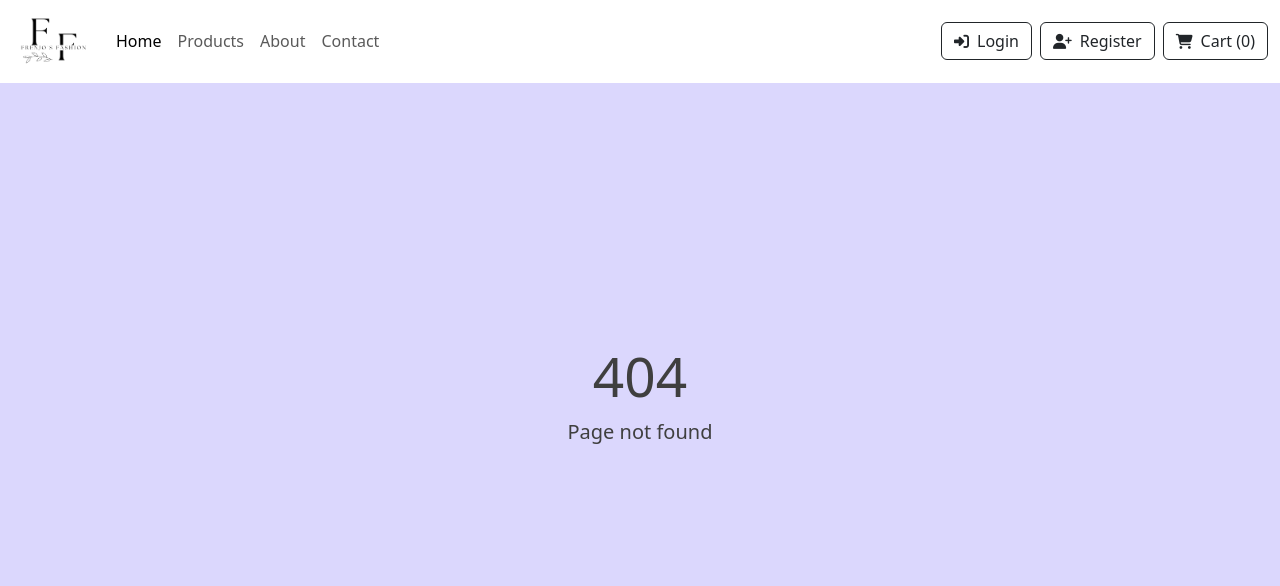
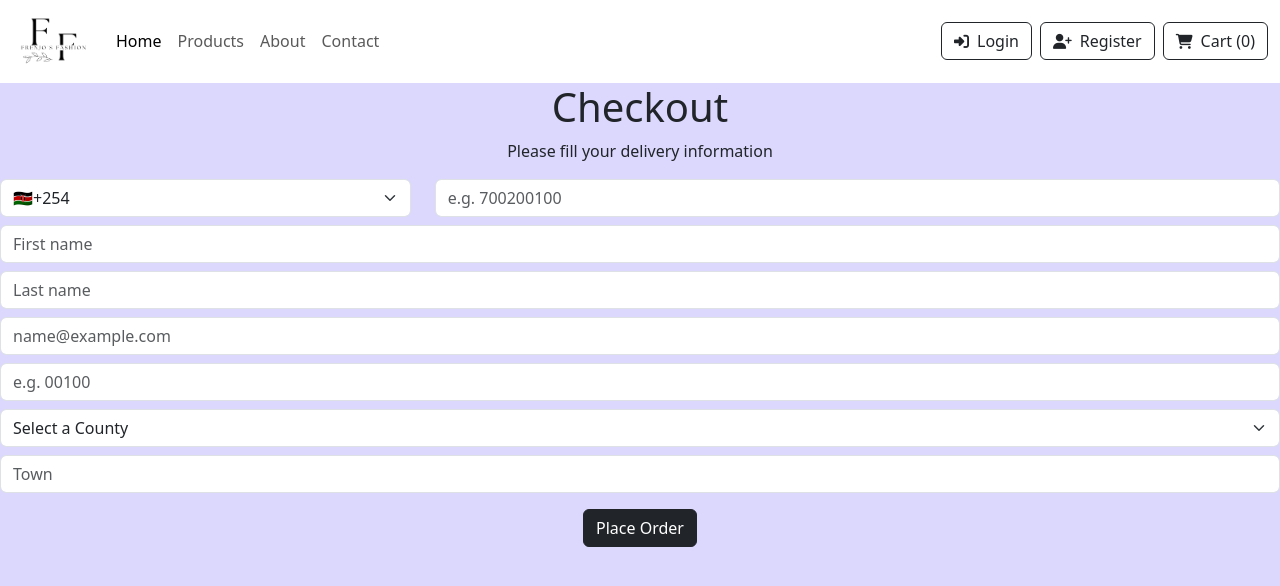
Before and after one commit to Brendafrenjo/e-commerce-app, a React (Create React App) app: page /checkout in a window 1280 px wide. Before the commit this address led to /not-found. Shown: the top 586 px of the page. Built offline with nearby package versions, Linux system fonts and the light colour scheme.

Commit message:
Created Checkout.js

```diff
--- a/src/App.js
+++ b/src/App.js
@@ -1,6 +1,6 @@
 import React from "react";
 import { ToastContainer } from "react-toastify";
- import "react-toastify/dist/ReactToastify.css";
+import "react-toastify/dist/ReactToastify.css";
 import "./App.css";
 import NavBar from "./NavBar";
 import Home from "./Home";
@@ -10,6 +10,7 @@ import Product from "./Product";
 import LogIn from "./LogIn";
 import Cart from "./Cart";
 import NotFound from "./NotFound";
+import Checkout from "./Checkout";
 
 function App() {
   return (
@@ -22,6 +23,7 @@ function App() {
         <Route path="/login" element={<LogIn />} />
         <Route path="/cart" element={<Cart />} />
         <Route path="/not-found" element={<NotFound />} />
+        <Route path="/checkout" element={<Checkout />} />
         <Route exact path="/" element={<Home />} />
         <Route path="*" element={<Navigate to="/not-found" />} />
       </Routes>
--- /dev/null
+++ b/src/Checkout.js
@@ -0,0 +1,143 @@
+import React, { useState } from "react";
+import { useHistory } from "react-router-dom";
+
+export default function Checkout() {
+  const [orderPlaced, setOrderPlaced] = useState(false);
+
+  const counties = [
+    "Mombasa",
+    "Kwale",
+    "Kilifi",
+    "Tana River",
+    "Lamu",
+    "Taita-Taveta",
+    "Garissa",
+    "Wajir",
+    "Mandera",
+    "Marsabit",
+    "Isiolo",
+    "Meru",
+    "Tharaka-Nithi",
+    "Embu",
+    "Kitui",
+    "Machakos",
+    "Makueni",
+    "Nyandarua",
+    "Nyeri",
+    "Kirinyaga",
+    "Murang'a",
+    "Kiambu",
+    "Turkana",
+    "West Pokot",
+    "Samburu",
+    "Trans Nzoia",
+    "Uasin Gishu",
+    "Elgeyo-Marakwet",
+    "Nandi",
+    "Baringo",
+    "Laikipia",
+    "Nakuru",
+    "Narok",
+    "Kajiado",
+    "Kericho",
+    "Bomet",
+    "Kakamega",
+    "Vihiga",
+    "Bungoma",
+    "Busia",
+    "Siaya",
+    "Kisumu",
+    "Homa Bay",
+    "Migori",
+    "Kisii",
+    "Nyamira",
+    "Nairobi",
+  ];
+
+  // Function to handle the checkout process
+  const handleCheckout = () => {
+    // Perform any necessary checkout logic here
+
+    // Mark the order as successfully placed
+    setOrderPlaced(true);
+  };
+  return (
+    <div>
+      {orderPlaced && <p>Redirecting...</p>}
+      <h1>Checkout</h1>
+      <p>Please fill your delivery information</p>
+      <form>
+        <div className="row">
+          <div className="col-4">
+            <div className="form-group mb-2">
+              <select className="form-select form-control">
+                <option value="254">
+                  <span className="flag-icon flag-icon-ke">🇰🇪</span>+254
+                </option>
+                <option value="234">
+                  <span className="flag-icon flag-icon-ng">🇹🇿</span>+255
+                </option>
+                <option value="256">
+                  <span className="flag-icon flag-icon-ug">🇺🇬</span>+256
+                </option>
+              </select>
+            </div>
+          </div>
+          <div className="col-8">
+            <div className="form-group">
+              <input
+                type="tel"
+                placeholder="e.g. 700200100"
+                className="form-control"
+              />
+            </div>
+          </div>
+        </div>
+      </form>
+      <form>
+        <input
+          type="text"
+          id="firstName"
+          name="firstName"
+          placeholder="First name"
+          className="form-control mb-2"
+        />
+        <input
+          type="text"
+          id="lastName"
+          name="lastName"
+          placeholder="Last name"
+          className="form-control mb-2"
+        />
+        <input
+          type="email"
+          id="email"
+          name="email"
+          placeholder="name@example.com"
+          className="form-control mb-2"
+        />
+        <input
+          type="text"
+          id="zipCode"
+          name="zipCode"
+          placeholder="e.g. 00100"
+          className="form-control mb-2"
+        />
+        <select className="form-select form-control mb-2">
+          <option value="" selected>
+            Select a County
+          </option>
+          {counties.map((county, index) => (
+            <option key={index} value={index + 1}>
+              {county}
+            </option>
+          ))}
+        </select>
+        <input type="text" placeholder="Town" className="form-control mb-2" />
+      </form>
+      <button type="submit" className="btn btn-dark mt-2">
+        Place Order
+      </button>
+    </div>
+  );
+}
```
